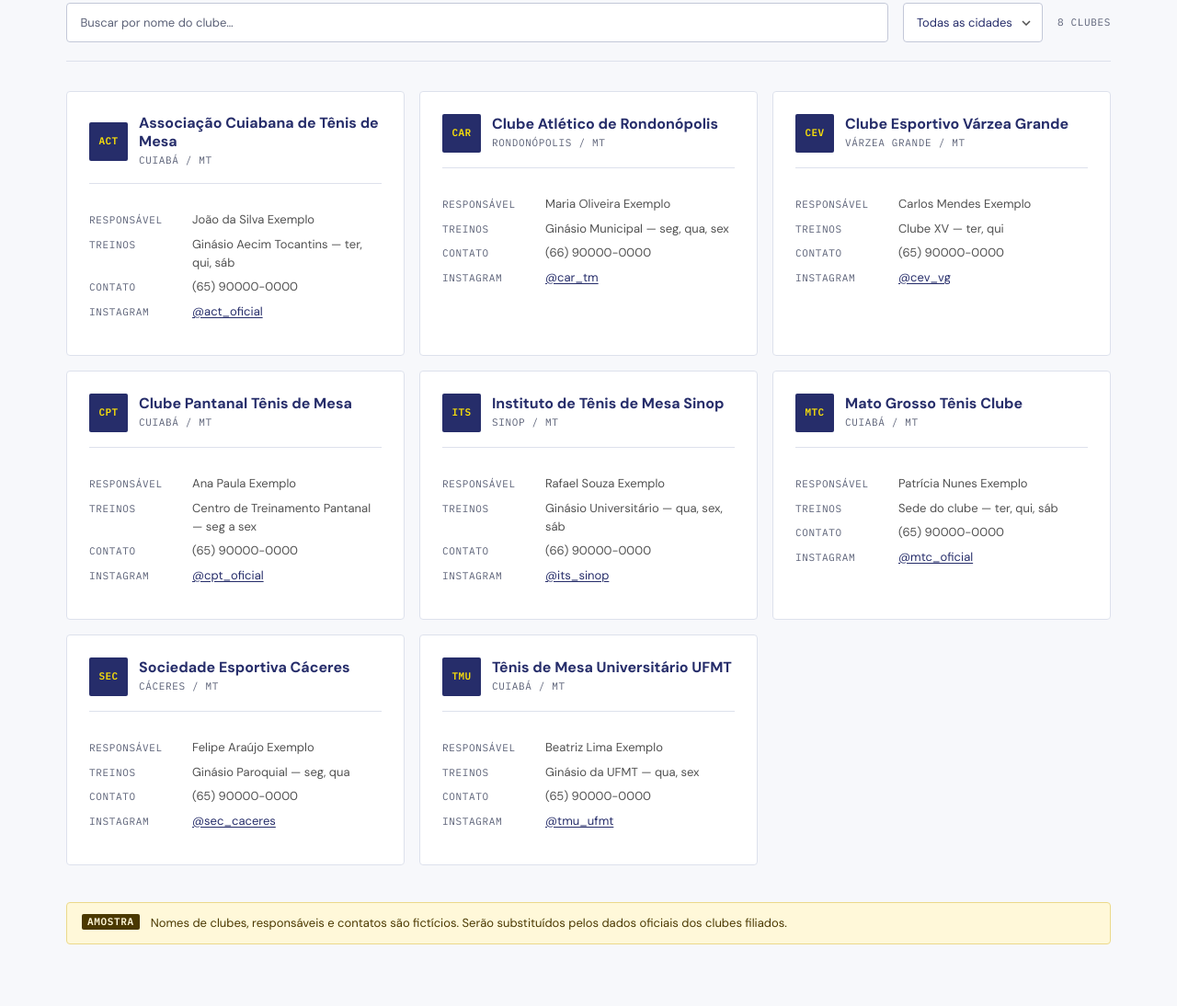
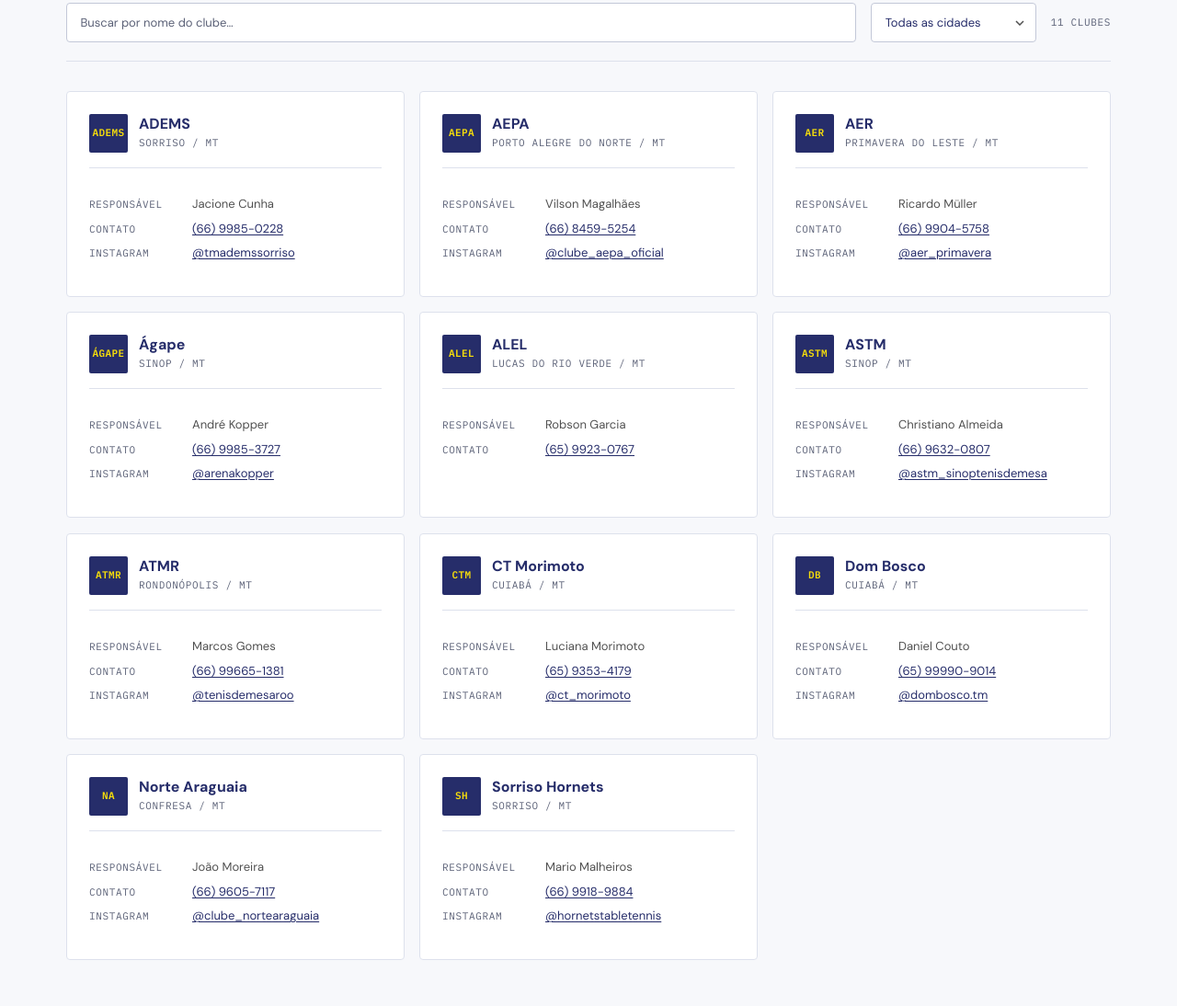
Before and after one commit to Daniel-Bucair/fmttm-site, a plain HTML site: page clubes.html in a window 1280 px wide. Shown: the part 497-1591 px from the top of the page at 92% size. Drawn offline with Linux system fonts and the light colour scheme.

Commit message:
feat: lista real dos 11 clubes filiados
- Substitui os clubes de exemplo por ADEMS, AEPA, AER, Ágape, ALEL, ASTM,
  ATMR, CT Morimoto, Dom Bosco, Norte Araguaia e Sorriso Hornets
- Contato com link para WhatsApp e Instagram de cada clube
- Filtro de cidades gerado a partir dos clubes reais
- Remove aviso de amostra e a altura mínima fixa dos cards

Co-Authored-By: Claude Opus 5.5 <noreply@anthropic.com>

```diff
--- a/assets/css/clubes.css
+++ b/assets/css/clubes.css
@@ -79,7 +79,6 @@
   display: flex;
   flex-direction: column;
   gap: var(--s-4);
-  min-height: 240px;  /* altura mínima igual pra todos */
 }
 .clube-card__cabecalho {
   display: flex;
--- a/clubes.html
+++ b/clubes.html
@@ -13,7 +13,7 @@
   <link rel="stylesheet" href="assets/css/base.css">
   <link rel="stylesheet" href="assets/css/components.css">
   <link rel="stylesheet" href="assets/css/layout.css?v=5">
-  <link rel="stylesheet" href="assets/css/clubes.css">
+  <link rel="stylesheet" href="assets/css/clubes.css?v=2">
   <link rel="stylesheet" href="assets/css/animacoes.css">
 </head>
 <body>
@@ -52,7 +52,7 @@
 
     <section class="pagina-cabecalho">
       <div class="container">
-        <span class="pagina-cabecalho__rotulo">18 clubes filiados</span>
+        <span class="pagina-cabecalho__rotulo">11 clubes filiados</span>
         <h1 class="pagina-cabecalho__titulo">Clubes filiados em todo o estado.</h1>
         <p class="pagina-cabecalho__frase">Todos os clubes com registro ativo junto à federação. A ordem é alfabética e cada clube é apresentado da mesma forma, sem distinção de porte ou localização.</p>
       </div>
@@ -65,142 +65,181 @@
           <input type="search" id="busca" class="busca-barra__campo" placeholder="Buscar por nome do clube…" aria-label="Buscar clube por nome">
           <select id="filtro-cidade" class="busca-barra__select" aria-label="Filtrar por cidade">
             <option value="todas">Todas as cidades</option>
+            <option value="confresa">Confresa</option>
             <option value="cuiaba">Cuiabá</option>
-            <option value="varzea grande">Várzea Grande</option>
+            <option value="lucas do rio verde">Lucas do Rio Verde</option>
+            <option value="porto alegre do norte">Porto Alegre do Norte</option>
+            <option value="primavera do leste">Primavera do Leste</option>
             <option value="rondonopolis">Rondonópolis</option>
             <option value="sinop">Sinop</option>
-            <option value="caceres">Cáceres</option>
+            <option value="sorriso">Sorriso</option>
           </select>
-          <span class="busca-barra__contador" id="contador">8 clubes</span>
+          <span class="busca-barra__contador" id="contador">11 clubes</span>
         </div>
 
         <div class="clubes-grid" id="grid">
 
-          <article class="clube-card" data-nome="Associação Cuiabana de Tênis de Mesa" data-cidade="cuiaba">
+          <article class="clube-card" data-nome="ADEMS" data-cidade="sorriso">
             <div class="clube-card__cabecalho">
-              <div class="clube-card__sigla">ACT</div>
+              <div class="clube-card__sigla">ADEMS</div>
               <div class="clube-card__titulo">
-                <span class="clube-card__nome">Associação Cuiabana de Tênis de Mesa</span>
+                <span class="clube-card__nome">ADEMS</span>
+                <span class="clube-card__cidade">Sorriso / MT</span>
+              </div>
+            </div>
+            <dl class="clube-card__meta">
+              <dt>Responsável</dt> <dd>Jacione Cunha</dd>
+              <dt>Contato</dt>     <dd><a href="https://wa.me/556699850228" target="_blank" rel="noopener">(66) 9985-0228</a></dd>
+              <dt>Instagram</dt>   <dd><a href="https://www.instagram.com/tmademssorriso/" target="_blank" rel="noopener">@tmademssorriso</a></dd>
+            </dl>
+          </article>
+
+          <article class="clube-card" data-nome="AEPA" data-cidade="porto alegre do norte">
+            <div class="clube-card__cabecalho">
+              <div class="clube-card__sigla">AEPA</div>
+              <div class="clube-card__titulo">
+                <span class="clube-card__nome">AEPA</span>
+                <span class="clube-card__cidade">Porto Alegre do Norte / MT</span>
+              </div>
+            </div>
+            <dl class="clube-card__meta">
+              <dt>Responsável</dt> <dd>Vilson Magalhães</dd>
+              <dt>Contato</dt>     <dd><a href="https://wa.me/556684595254" target="_blank" rel="noopener">(66) 8459-5254</a></dd>
+              <dt>Instagram</dt>   <dd><a href="https://www.instagram.com/clube_aepa_oficial/" target="_blank" rel="noopener">@clube_aepa_oficial</a></dd>
+            </dl>
+          </article>
+
+          <article class="clube-card" data-nome="AER" data-cidade="primavera do leste">
+            <div class="clube-card__cabecalho">
+              <div class="clube-card__sigla">AER</div>
+              <div class="clube-card__titulo">
+                <span class="clube-card__nome">AER</span>
+                <span class="clube-card__cidade">Primavera do Leste / MT</span>
+              </div>
+            </div>
+            <dl class="clube-card__meta">
+              <dt>Responsável</dt> <dd>Ricardo Müller</dd>
+              <dt>Contato</dt>     <dd><a href="https://wa.me/556699045758" target="_blank" rel="noopener">(66) 9904-5758</a></dd>
+              <dt>Instagram</dt>   <dd><a href="https://www.instagram.com/aer_primavera/" target="_blank" rel="noopener">@aer_primavera</a></dd>
+            </dl>
+          </article>
+
+          <article class="clube-card" data-nome="Ágape" data-cidade="sinop">
+            <div class="clube-card__cabecalho">
+              <div class="clube-card__sigla">ÁGAPE</div>
+              <div class="clube-card__titulo">
+                <span class="clube-card__nome">Ágape</span>
+                <span class="clube-card__cidade">Sinop / MT</span>
+              </div>
+            </div>
+            <dl class="clube-card__meta">
+              <dt>Responsável</dt> <dd>André Kopper</dd>
+              <dt>Contato</dt>     <dd><a href="https://wa.me/556699853727" target="_blank" rel="noopener">(66) 9985-3727</a></dd>
+              <dt>Instagram</dt>   <dd><a href="https://www.instagram.com/arenakopper/" target="_blank" rel="noopener">@arenakopper</a></dd>
+            </dl>
+          </article>
+
+          <article class="clube-card" data-nome="ALEL" data-cidade="lucas do rio verde">
+            <div class="clube-card__cabecalho">
+              <div class="clube-card__sigla">ALEL</div>
+              <div class="clube-card__titulo">
+                <span class="clube-card__nome">ALEL</span>
+                <span class="clube-card__cidade">Lucas do Rio Verde / MT</span>
+              </div>
+            </div>
+            <dl class="clube-card__meta">
+              <dt>Responsável</dt> <dd>Robson Garcia</dd>
+              <dt>Contato</dt>     <dd><a href="https://wa.me/556599230767" target="_blank" rel="noopener">(65) 9923-0767</a></dd>
+            </dl>
+          </article>
+
+          <article class="clube-card" data-nome="ASTM" data-cidade="sinop">
+            <div class="clube-card__cabecalho">
+              <div class="clube-card__sigla">ASTM</div>
+              <div class="clube-card__titulo">
+                <span class="clube-card__nome">ASTM</span>
+                <span class="clube-card__cidade">Sinop / MT</span>
+              </div>
+            </div>
+            <dl class="clube-card__meta">
+              <dt>Responsável</dt> <dd>Christiano Almeida</dd>
+              <dt>Contato</dt>     <dd><a href="https://wa.me/556696320807" target="_blank" rel="noopener">(66) 9632-0807</a></dd>
+              <dt>Instagram</dt>   <dd><a href="https://www.instagram.com/astm_sinoptenisdemesa/" target="_blank" rel="noopener">@astm_sinoptenisdemesa</a></dd>
+            </dl>
+          </article>
+
+          <article class="clube-card" data-nome="ATMR" data-cidade="rondonopolis">
+            <div class="clube-card__cabecalho">
+              <div class="clube-card__sigla">ATMR</div>
+              <div class="clube-card__titulo">
+                <span class="clube-card__nome">ATMR</span>
+                <span class="clube-card__cidade">Rondonópolis / MT</span>
+              </div>
+            </div>
+            <dl class="clube-card__meta">
+              <dt>Responsável</dt> <dd>Marcos Gomes</dd>
+              <dt>Contato</dt>     <dd><a href="https://wa.me/5566996651381" target="_blank" rel="noopener">(66) 99665-1381</a></dd>
+              <dt>Instagram</dt>   <dd><a href="https://www.instagram.com/tenisdemesaroo/" target="_blank" rel="noopener">@tenisdemesaroo</a></dd>
+            </dl>
+          </article>
+
+          <article class="clube-card" data-nome="CT Morimoto" data-cidade="cuiaba">
+            <div class="clube-card__cabecalho">
+              <div class="clube-card__sigla">CTM</div>
+              <div class="clube-card__titulo">
+                <span class="clube-card__nome">CT Morimoto</span>
                 <span class="clube-card__cidade">Cuiabá / MT</span>
               </div>
             </div>
             <dl class="clube-card__meta">
-              <dt>Responsável</dt> <dd>João da Silva Exemplo</dd>
-              <dt>Treinos</dt>     <dd>Ginásio Aecim Tocantins — ter, qui, sáb</dd>
-              <dt>Contato</dt>     <dd>(65) 90000-0000</dd>
-              <dt>Instagram</dt>   <dd><a href="#">@act_oficial</a></dd>
+              <dt>Responsável</dt> <dd>Luciana Morimoto</dd>
+              <dt>Contato</dt>     <dd><a href="https://wa.me/556593534179" target="_blank" rel="noopener">(65) 9353-4179</a></dd>
+              <dt>Instagram</dt>   <dd><a href="https://www.instagram.com/ct_morimoto/" target="_blank" rel="noopener">@ct_morimoto</a></dd>
             </dl>
           </article>
 
-          <article class="clube-card" data-nome="Clube Atlético de Rondonópolis" data-cidade="rondonopolis">
+          <article class="clube-card" data-nome="Dom Bosco" data-cidade="cuiaba">
             <div class="clube-card__cabecalho">
-              <div class="clube-card__sigla">CAR</div>
+              <div class="clube-card__sigla">DB</div>
               <div class="clube-card__titulo">
-                <span class="clube-card__nome">Clube Atlético de Rondonópolis</span>
-                <span class="clube-card__cidade">Rondonópolis / MT</span>
-              </div>
-            </div>
-            <dl class="clube-card__meta">
-              <dt>Responsável</dt> <dd>Maria Oliveira Exemplo</dd>
-              <dt>Treinos</dt>     <dd>Ginásio Municipal — seg, qua, sex</dd>
-              <dt>Contato</dt>     <dd>(66) 90000-0000</dd>
-              <dt>Instagram</dt>   <dd><a href="#">@car_tm</a></dd>
-            </dl>
-          </article>
-
-          <article class="clube-card" data-nome="Clube Esportivo Várzea Grande" data-cidade="varzea grande">
-            <div class="clube-card__cabecalho">
-              <div class="clube-card__sigla">CEV</div>
-              <div class="clube-card__titulo">
-                <span class="clube-card__nome">Clube Esportivo Várzea Grande</span>
-                <span class="clube-card__cidade">Várzea Grande / MT</span>
-              </div>
-            </div>
-            <dl class="clube-card__meta">
-              <dt>Responsável</dt> <dd>Carlos Mendes Exemplo</dd>
-              <dt>Treinos</dt>     <dd>Clube XV — ter, qui</dd>
-              <dt>Contato</dt>     <dd>(65) 90000-0000</dd>
-              <dt>Instagram</dt>   <dd><a href="#">@cev_vg</a></dd>
-            </dl>
-          </article>
-
-          <article class="clube-card" data-nome="Clube Pantanal Tênis de Mesa" data-cidade="cuiaba">
-            <div class="clube-card__cabecalho">
-              <div class="clube-card__sigla">CPT</div>
-              <div class="clube-card__titulo">
-                <span class="clube-card__nome">Clube Pantanal Tênis de Mesa</span>
+                <span class="clube-card__nome">Dom Bosco</span>
                 <span class="clube-card__cidade">Cuiabá / MT</span>
               </div>
             </div>
             <dl class="clube-card__meta">
-              <dt>Responsável</dt> <dd>Ana Paula Exemplo</dd>
-              <dt>Treinos</dt>     <dd>Centro de Treinamento Pantanal — seg a sex</dd>
-              <dt>Contato</dt>     <dd>(65) 90000-0000</dd>
-              <dt>Instagram</dt>   <dd><a href="#">@cpt_oficial</a></dd>
+              <dt>Responsável</dt> <dd>Daniel Couto</dd>
+              <dt>Contato</dt>     <dd><a href="https://wa.me/5565999909014" target="_blank" rel="noopener">(65) 99990-9014</a></dd>
+              <dt>Instagram</dt>   <dd><a href="https://www.instagram.com/dombosco.tm/" target="_blank" rel="noopener">@dombosco.tm</a></dd>
             </dl>
           </article>
 
-          <article class="clube-card" data-nome="Instituto de Tênis de Mesa Sinop" data-cidade="sinop">
+          <article class="clube-card" data-nome="Norte Araguaia" data-cidade="confresa">
             <div class="clube-card__cabecalho">
-              <div class="clube-card__sigla">ITS</div>
+              <div class="clube-card__sigla">NA</div>
               <div class="clube-card__titulo">
-                <span class="clube-card__nome">Instituto de Tênis de Mesa Sinop</span>
-                <span class="clube-card__cidade">Sinop / MT</span>
+                <span class="clube-card__nome">Norte Araguaia</span>
+                <span class="clube-card__cidade">Confresa / MT</span>
               </div>
             </div>
             <dl class="clube-card__meta">
-              <dt>Responsável</dt> <dd>Rafael Souza Exemplo</dd>
-              <dt>Treinos</dt>     <dd>Ginásio Universitário — qua, sex, sáb</dd>
-              <dt>Contato</dt>     <dd>(66) 90000-0000</dd>
-              <dt>Instagram</dt>   <dd><a href="#">@its_sinop</a></dd>
+              <dt>Responsável</dt> <dd>João Moreira</dd>
+              <dt>Contato</dt>     <dd><a href="https://wa.me/556696057117" target="_blank" rel="noopener">(66) 9605-7117</a></dd>
+              <dt>Instagram</dt>   <dd><a href="https://www.instagram.com/clube_nortearaguaia/" target="_blank" rel="noopener">@clube_nortearaguaia</a></dd>
             </dl>
           </article>
 
-          <article class="clube-card" data-nome="Mato Grosso Tênis Clube" data-cidade="cuiaba">
+          <article class="clube-card" data-nome="Sorriso Hornets" data-cidade="sorriso">
             <div class="clube-card__cabecalho">
-              <div class="clube-card__sigla">MTC</div>
+              <div class="clube-card__sigla">SH</div>
               <div class="clube-card__titulo">
-                <span class="clube-card__nome">Mato Grosso Tênis Clube</span>
-                <span class="clube-card__cidade">Cuiabá / MT</span>
+                <span class="clube-card__nome">Sorriso Hornets</span>
+                <span class="clube-card__cidade">Sorriso / MT</span>
               </div>
             </div>
             <dl class="clube-card__meta">
-              <dt>Responsável</dt> <dd>Patrícia Nunes Exemplo</dd>
-              <dt>Treinos</dt>     <dd>Sede do clube — ter, qui, sáb</dd>
-              <dt>Contato</dt>     <dd>(65) 90000-0000</dd>
-              <dt>Instagram</dt>   <dd><a href="#">@mtc_oficial</a></dd>
-            </dl>
-          </article>
-
-          <article class="clube-card" data-nome="Sociedade Esportiva Cáceres" data-cidade="caceres">
-            <div class="clube-card__cabecalho">
-              <div class="clube-card__sigla">SEC</div>
-              <div class="clube-card__titulo">
-                <span class="clube-card__nome">Sociedade Esportiva Cáceres</span>
-                <span class="clube-card__cidade">Cáceres / MT</span>
-              </div>
-            </div>
-            <dl class="clube-card__meta">
-              <dt>Responsável</dt> <dd>Felipe Araújo Exemplo</dd>
-              <dt>Treinos</dt>     <dd>Ginásio Paroquial — seg, qua</dd>
-              <dt>Contato</dt>     <dd>(65) 90000-0000</dd>
-              <dt>Instagram</dt>   <dd><a href="#">@sec_caceres</a></dd>
-            </dl>
-          </article>
-
-          <article class="clube-card" data-nome="Tênis de Mesa Universitário UFMT" data-cidade="cuiaba">
-            <div class="clube-card__cabecalho">
-              <div class="clube-card__sigla">TMU</div>
-              <div class="clube-card__titulo">
-                <span class="clube-card__nome">Tênis de Mesa Universitário UFMT</span>
-                <span class="clube-card__cidade">Cuiabá / MT</span>
-              </div>
-            </div>
-            <dl class="clube-card__meta">
-              <dt>Responsável</dt> <dd>Beatriz Lima Exemplo</dd>
-              <dt>Treinos</dt>     <dd>Ginásio da UFMT — qua, sex</dd>
-              <dt>Contato</dt>     <dd>(65) 90000-0000</dd>
-              <dt>Instagram</dt>   <dd><a href="#">@tmu_ufmt</a></dd>
+              <dt>Responsável</dt> <dd>Mario Malheiros</dd>
+              <dt>Contato</dt>     <dd><a href="https://wa.me/556699189884" target="_blank" rel="noopener">(66) 9918-9884</a></dd>
+              <dt>Instagram</dt>   <dd><a href="https://www.instagram.com/hornetstabletennis/" target="_blank" rel="noopener">@hornetstabletennis</a></dd>
             </dl>
           </article>
 
@@ -210,13 +249,6 @@
           Nenhum clube encontrado com os filtros atuais.
         </div>
 
-      </div>
-    </section>
-
-    <section class="container" style="padding-bottom: var(--s-16);">
-      <div class="aviso" role="status">
-        <span class="aviso__rotulo">Amostra</span>
-        <span>Nomes de clubes, responsáveis e contatos são fictícios. Serão substituídos pelos dados oficiais dos clubes filiados.</span>
       </div>
     </section>
 
```
